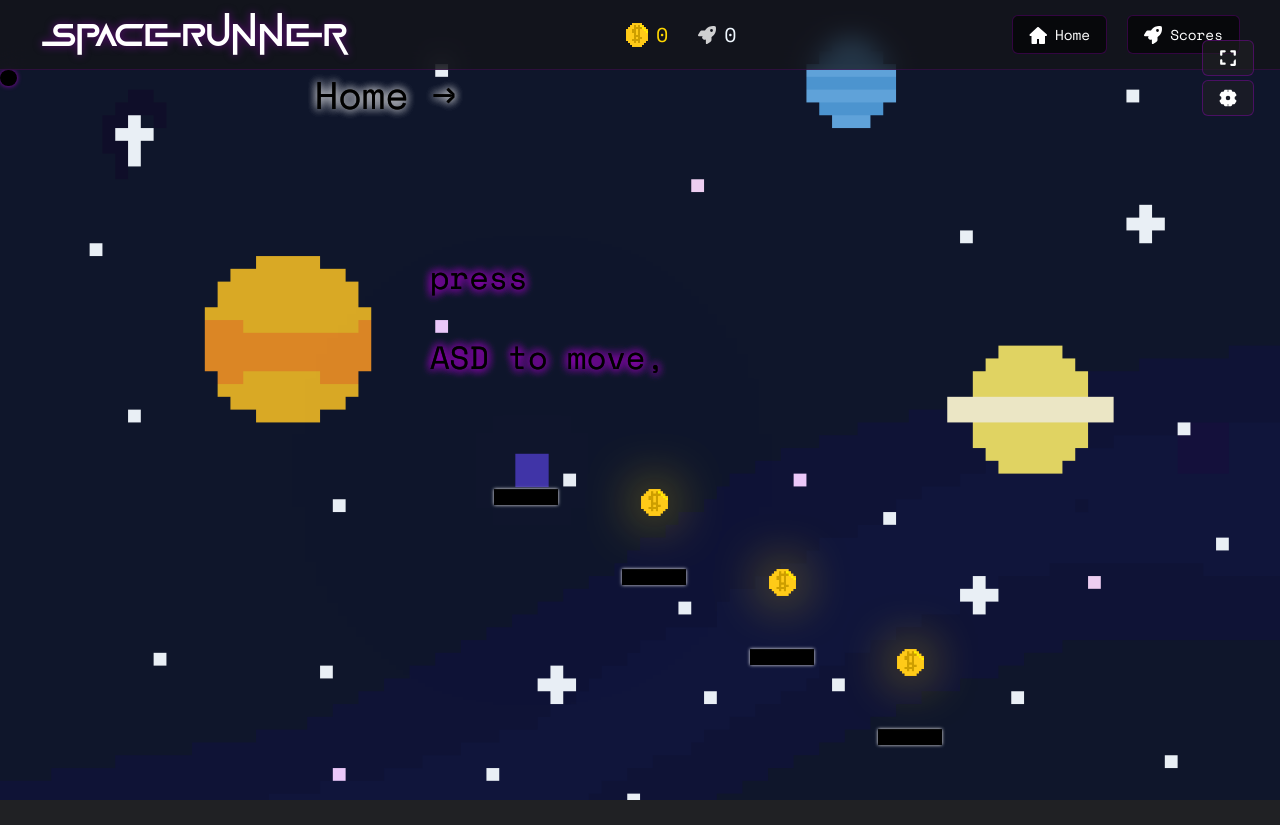
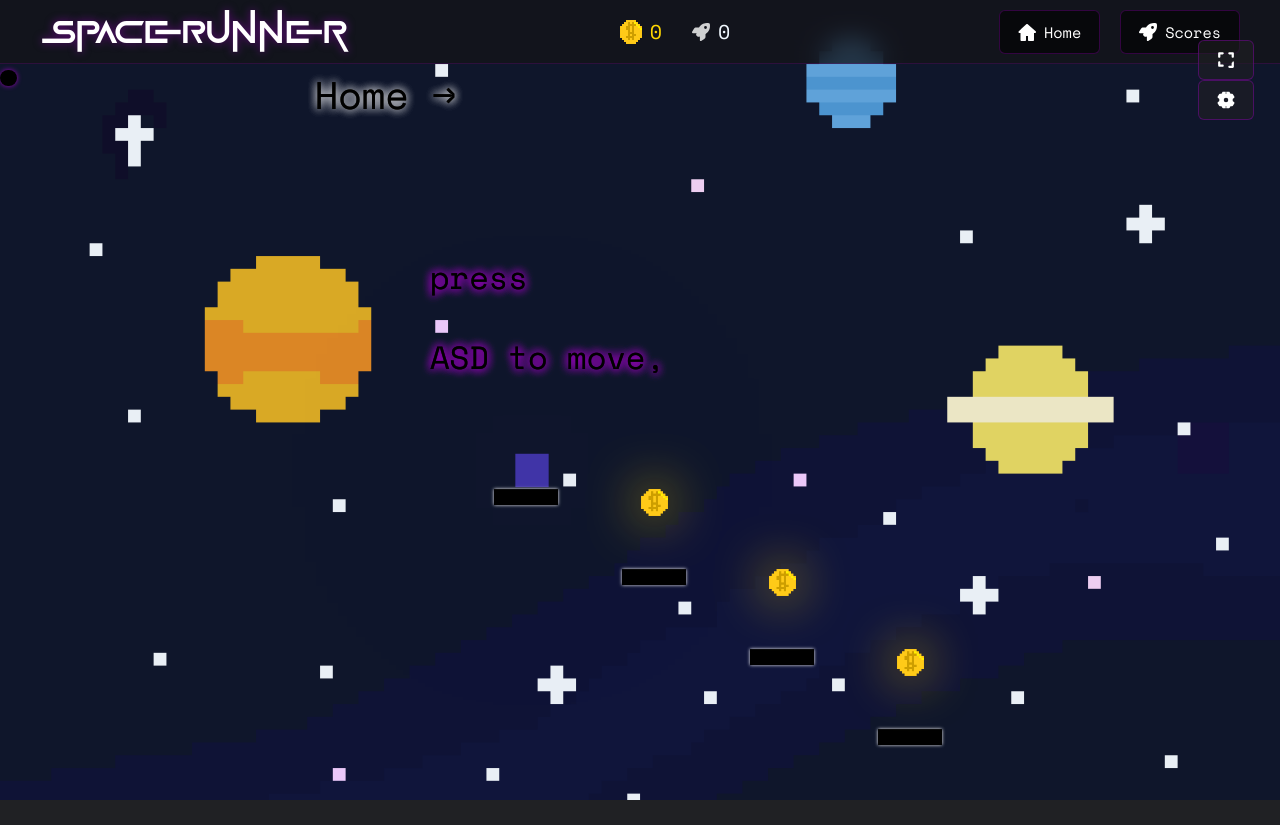
Before and after one commit to Michi4/SpaceRunner, a PHP site: page /game.html in a window 1280 px wide. Shown: the top 825 px of the page. Run offline with PHP 8.4, Linux system fonts and the light colour scheme.

Commit message:
style: make navbar header and brand title responsively scale using clamp

```diff
--- a/GAME/public/css/style.css
+++ b/GAME/public/css/style.css
@@ -256,11 +256,11 @@ input:checked+.slider:before {
     top: 0;
     left: 0;
     width: 100%;
-    height: 70px;
+    height: clamp(50px, 8vh, 70px);
     display: flex;
     justify-content: space-between;
     align-items: center;
-    padding: 0 40px;
+    padding: 0 clamp(10px, 4vw, 40px);
     box-sizing: border-box;
     z-index: 100;
     background: rgba(20, 20, 24, 0.75);
@@ -298,7 +298,7 @@ input:checked+.slider:before {
 
 .header-logo a {
     font-family: space;
-    font-size: 2.2rem;
+    font-size: clamp(1.2rem, 3.5vw, 2.2rem);
     color: #ffffff;
     text-decoration: none;
     text-shadow: 0 0 8px rgba(151, 0, 189, 0.6);
@@ -312,7 +312,7 @@ input:checked+.slider:before {
 
 .header-nav {
     display: flex;
-    gap: 20px;
+    gap: clamp(10px, 2vw, 20px);
 }
 
 button.nav-btn {
@@ -327,15 +327,15 @@ button.nav-btn {
 .nav-btn {
     display: flex;
     align-items: center;
-    gap: 8px;
+    gap: clamp(4px, 1vw, 8px);
     background: rgba(0, 0, 0, 0.6);
     border: 1px solid rgba(151, 0, 189, 0.3);
     border-radius: 6px;
-    padding: 8px 16px;
+    padding: clamp(6px, 1.5vh, 10px) clamp(10px, 1.5vw, 18px);
     color: #ffffff;
     text-decoration: none;
     font-family: space-mono, monospace;
-    font-size: 0.9rem;
+    font-size: clamp(0.75rem, 1.5vw, 0.95rem);
     cursor: pointer;
     transition: all 0.25s ease;
 }
@@ -348,8 +348,8 @@ button.nav-btn {
 }
 
 .nav-svg {
-    width: 18px;
-    height: 18px;
+    width: clamp(12px, 2vw, 18px);
+    height: clamp(12px, 2vw, 18px);
     fill: currentColor;
 }
 
@@ -808,7 +808,7 @@ input:checked+.themeslider:before {
 }
 
 #scores{
-    top: 90px;
+    top: calc(clamp(50px, 8vh, 70px) + 20px);
     left: 2vw;
 }
 
```
